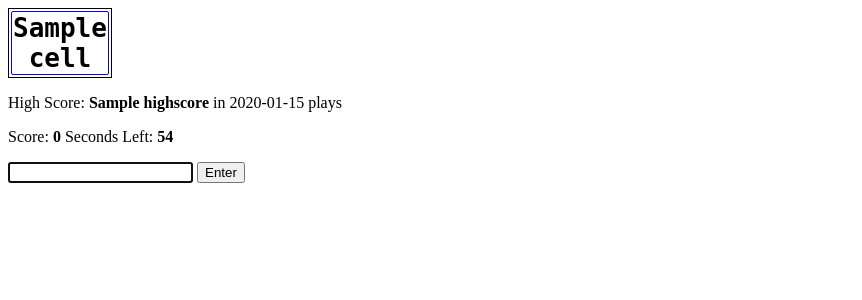
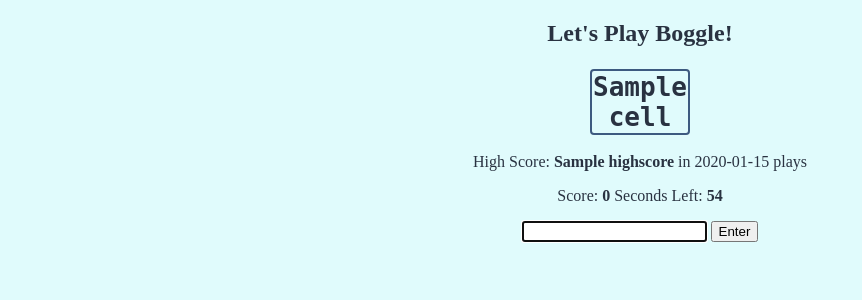
Before and after one commit to icym1lk/flask-boggle, a Flask app: template templates/home_page.html in a window 1280 px wide. Shown: the top 300 px of the page, without its empty margins (0-862 px from the left). Run offline with Flask 2, Linux system fonts and the light colour scheme; the template is opened without the code that fills it: most values are stand-ins (such as "Sample title", 1, 10 or a date in 2020); parts of the project's set-up code (start-up, migrations or seed data) failed here and were passed over.

Commit message:
finished css

```diff
--- a/static/app.css
+++ b/static/app.css
@@ -1,11 +1,15 @@
 .board {
-	border: solid 1px black;
 	font-family: monospace;
 	font-weight: bold;
 	font-size: 200%;
+	margin-right: auto;
+	margin-left: auto;
 }
 
 .board td {
+	border: 2px solid #3d5a80;
+	color: #293241;
+	border-radius: 4px;
 	text-align: center;
 	width: 1.5em;
 	height: 1.5em;
@@ -17,16 +21,20 @@
 
 .msg.ok {
 	color: white;
-	background-color: green;
+	background-color: #1a936f;
 }
 
 .msg.err {
 	color: white;
-	background-color: tomato;
+	background-color: #ee6c4d;
 }
 
-td {
-	border: 1px solid blue;
-	border-radius: 2px;
+.words {
+	text-justify: auto;
+}
+
+body {
+	background-color: #e0fbfc;
+	color: #293241;
 	text-align: center;
 }
--- a/static/app.js
+++ b/static/app.js
@@ -16,7 +16,7 @@ class BoggleGame {
 
 	/* show word in list of words */
 	showWord(word) {
-		$('.words', this.board).append($('<li>', { text: word }));
+		$('.words', this.board).append($('<p>', { text: word }));
 	}
 
 	/* show score in html */
--- a/templates/home_page.html
+++ b/templates/home_page.html
@@ -7,6 +7,7 @@
   <body>
     <section id="boggle">
 
+      <h1>Let's Play Boggle!</h1>
       <table class="board">
         <tbody>
           {% for row in board %}
@@ -38,9 +39,9 @@
         <!-- JS will put messages here dynamically -->
       </p>
 
-      <ul class="words">
+      <div class="words">
         <!-- JS will put words here as they score -->
-      </ul>
+      </div>
 
     </section>
     <script src="https://code.jquery.com/jquery-3.5.1.min.js"></script>
```
